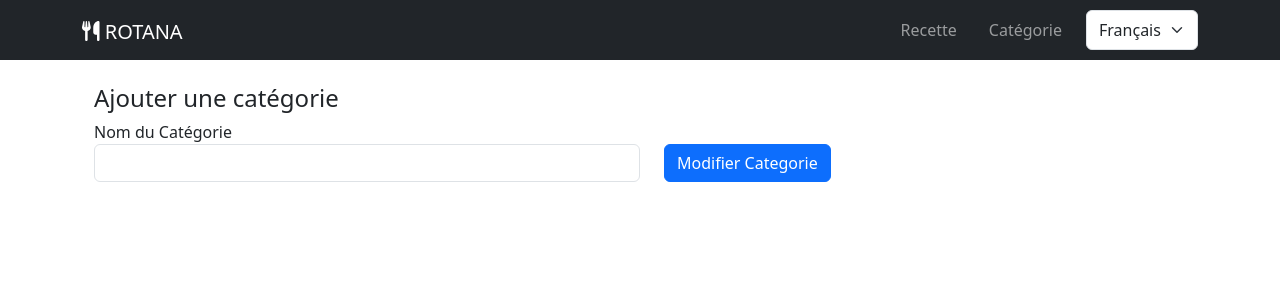
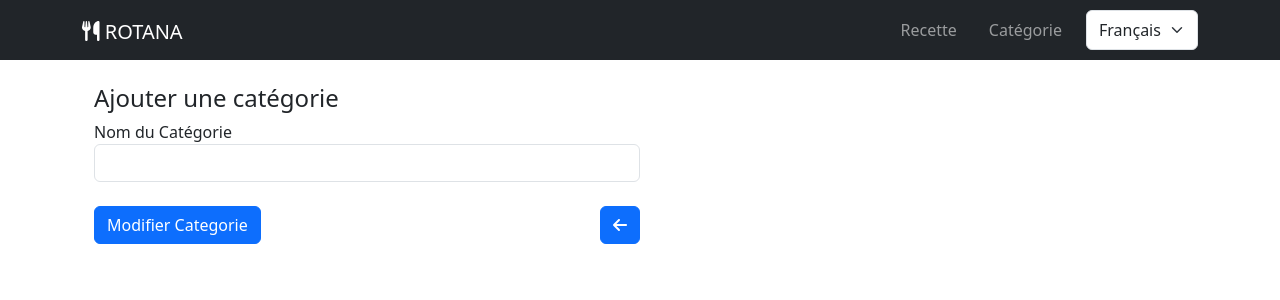
Before and after one commit to Mangassouba/gestion-recettes, a Vue app: page /modifie/1 in a window 1280 px wide. Shown: the top 300 px of the page. Built offline with nearby package versions, Linux system fonts and the light colour scheme; no server answers.

Commit message:
ajout du button retour

```diff
--- a/src/views/categorie/modifietCategory.vue
+++ b/src/views/categorie/modifietCategory.vue
@@ -2,7 +2,8 @@
     <div class="container mt-4">
       <h4>{{ $t("recette.category_page.titre") }}</h4>
       <div class="row d-flex">
-        <form class="d-flex" @submit.prevent="handleSubmit">
+        <form @submit.prevent="handleSubmit">
+          <div>
           <div class="col-md-6">
             <label for="categorie">{{ $t("recette.category_page.label_title") }}</label>
             <input
@@ -12,8 +13,12 @@
               id="categorie"
             />
           </div>
-          <div class="col-md-4 mt-4 m-4">
+          </div>
+          <div class="col-md-4 mt-4  d-flex justify-content-between w-50">
             <button type="submit" class="btn btn-primary">{{ $t("recette.category_page.button_update") }}</button>
+            <RouterLink class="btn btn-primary" :to="{ name: 'categorie' }">
+              <i class="fas fa-arrow-left"></i>
+            </RouterLink>
           </div>
         </form>
       </div>
```
